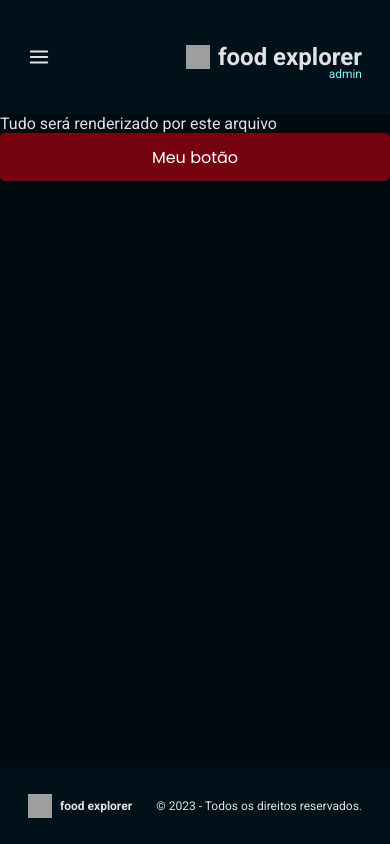
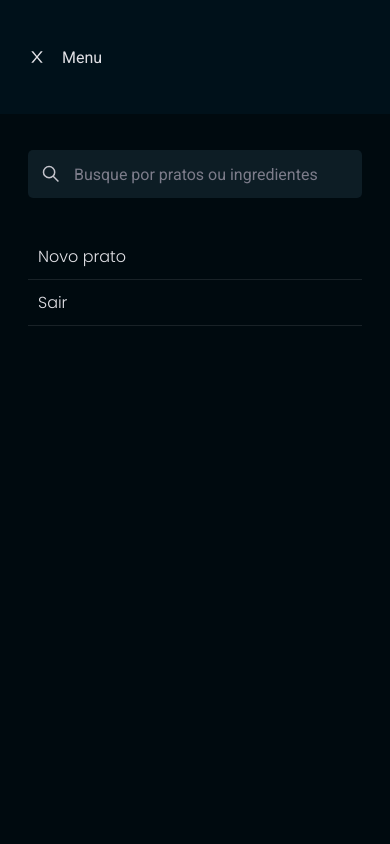
Before and after one commit to walacecordeiro/foodExplorer, a React (Vite) app in the folder clientSide/: page / in a window 390 px wide. Both pictures are taken after a click on the icon 39 px from the left and 57 px from the top of the page. Built offline with nearby package versions, Linux system fonts and the light colour scheme; grey boxes are pictures that could not be loaded.

Commit message:
adicionei menu mobile

```diff
--- a/clientSide/index.html
+++ b/clientSide/index.html
@@ -7,7 +7,7 @@
     <link rel="preconnect" href="https://fonts.googleapis.com" />
     <link rel="preconnect" href="https://fonts.gstatic.com" crossorigin />
     <link
-      href="https://fonts.googleapis.com/css2?family=Poppins:wght@400;500;700&family=Roboto:wght@400;700&display=swap"
+      href="https://fonts.googleapis.com/css2?family=Poppins:wght@300;400;500;700&family=Roboto:wght@400;700&display=swap"
       rel="stylesheet"
     />
     <title>Food Explorer</title>
--- a/clientSide/src/components/Footer/styles.js
+++ b/clientSide/src/components/Footer/styles.js
@@ -4,7 +4,7 @@ export const Container = styled.footer`
   grid-area: footer;
 
   height: 7.7rem;
-  width: 100%;
+  width: 100vw;
 
   font-size: 1.2rem;
 
--- a/clientSide/src/components/Header/index.jsx
+++ b/clientSide/src/components/Header/index.jsx
@@ -1,12 +1,23 @@
 import { Container } from "./styles";
+import { MenuMobile } from "../MenuMobile";
 import { Logo } from "../Logo";
 import { FiMenu } from "react-icons/fi"
 
+import { useState } from "react";
+
 export function Header() {
+  const [menuIsVisible, setMenuIsVisible] = useState();
+
   return (
+    <>
+      <MenuMobile
+      menuIsVisible={menuIsVisible}
+      setMenuIsVisible={setMenuIsVisible}
+      />
       <Container>
-        <FiMenu width={24} height={18}/>
+        <FiMenu width={24} height={18} onClick={() => setMenuIsVisible(true)}/>
         <Logo />
       </Container>
+    </>
   );
 }
--- a/clientSide/src/components/Header/styles.js
+++ b/clientSide/src/components/Header/styles.js
@@ -5,13 +5,12 @@ export const Container = styled.header`
 
   height: 11.4rem;
   width: 100%;
+  padding: 2.8rem;
 
   display: flex;
   justify-content: space-between;
   align-items: center;
-  gap: 3.2rem;
 
-  padding: 2.8rem 2.8rem;
   background-color: ${({ theme }) => theme.COLORS.Dark_600};
 
   > svg {
--- a/clientSide/src/components/Input/styles.js
+++ b/clientSide/src/components/Input/styles.js
@@ -1,7 +1,7 @@
 import styled from "styled-components";
 
 export const Container = styled.div`
-  width: clamp(26rem, 50%, 58.1rem);
+  width: 100%;
   display: flex;
   justify-content: center;
   align-items: center;
@@ -10,7 +10,7 @@ export const Container = styled.div`
   border-radius: 0.5rem;
 
   > input {
-    width: clamp(10rem, 50%, 28rem);
+    width: 100%;
     height: 4.8rem;
     padding: 1.4rem;
 
@@ -26,5 +26,10 @@ export const Container = styled.div`
   > svg {
     width: 2rem;
     height: 2rem;
+    margin-left: 1.4rem;
+
+    path {
+      stroke: ${({theme}) => theme.COLORS.Light_400};
+    }
   }
 `;
--- /dev/null
+++ b/clientSide/src/components/MenuMobile/index.jsx
@@ -0,0 +1,33 @@
+/* eslint-disable no-unused-vars */
+/* eslint-disable react/prop-types */
+import { Container } from "./styles";
+import { AiOutlineClose } from "react-icons/ai";
+import { GrSearch } from "react-icons/gr";
+import { Input } from "../Input";
+import { Footer } from "../Footer";
+import { useEffect } from "react";
+
+export function MenuMobile({ menuIsVisible, setMenuIsVisible }) {
+  useEffect(() => {
+    document.body.style.overflowY = menuIsVisible ? "hidden" : "auto";
+  }, [menuIsVisible]);
+  return (
+    <Container isVisible={menuIsVisible}>
+      <div>
+        <AiOutlineClose size={18} onClick={() => setMenuIsVisible(false)} />
+        <span>Menu</span>
+      </div>
+      <div>
+        <Input
+          icon={GrSearch}
+          placeholder="Busque por pratos ou ingredientes"
+        />
+        <nav>
+          <a href="#">Novo prato</a>
+          <a href="#">Sair</a>
+        </nav>
+      </div>
+
+    </Container>
+  );
+}
--- /dev/null
+++ b/clientSide/src/components/MenuMobile/styles.js
@@ -0,0 +1,69 @@
+import styled, { css } from "styled-components";
+
+export const Container = styled.section`
+  position: absolute;
+  width: 100%;
+  height: 100%;
+  z-index: 5;
+
+  background-color: ${({ theme }) => theme.COLORS.Dark_400};
+
+  display: flex;
+  flex-direction: column;
+
+  opacity: 0;
+  pointer-events: none;
+
+  transition: 0.5s;
+  transform: translateX(-5rem);
+
+  ${({ isVisible }) =>
+    isVisible &&
+    css`
+      opacity: 1;
+      pointer-events: auto;
+      transform: translateX(0);
+    `}
+
+  > div:nth-child(1) {
+    height: 11.4rem;
+    padding: 2.8rem;
+    display: flex;
+    align-items: center;
+    gap: 1.6rem;
+    background-color: ${({ theme }) => theme.COLORS.Dark_600};
+
+    > svg {
+      transform: rotate(180deg);
+      transition: 0.7s;
+    }
+
+    ${({ isVisible }) =>
+      isVisible &&
+      css`
+        > svg {
+          transform: rotate(0deg);
+        }
+      `}
+  }
+
+  > div:nth-child(2) {
+    padding: 3.6rem 2.8rem 1rem;
+
+    div:nth-child(1) {
+      margin-bottom: 3.6rem;
+    }
+
+    nav {
+      display: flex;
+      flex-direction: column;
+
+      a {
+        font-family: "Poppins", sans-serif;
+        font-weight: lighter;
+        border-bottom: 0.1rem solid ${({ theme }) => theme.COLORS.Dark_1000};
+        padding: 1rem;
+      }
+    }
+  }
+`;
--- a/clientSide/src/styles/global.js
+++ b/clientSide/src/styles/global.js
@@ -37,6 +37,7 @@ export default createGlobalStyle`
 
   a {
     text-decoration: none;
+    color: inherit;
   }
 
   button, a {
```
